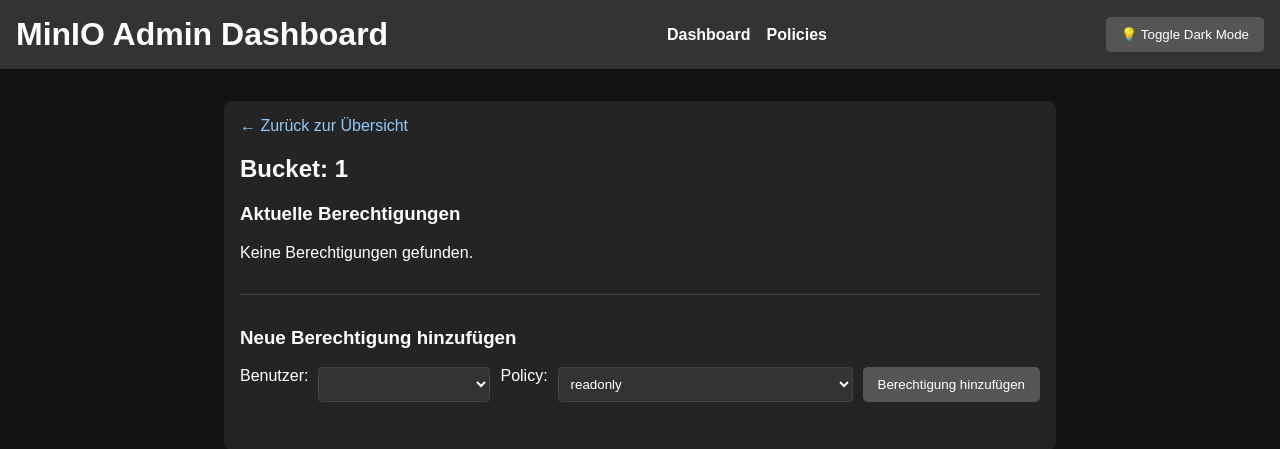
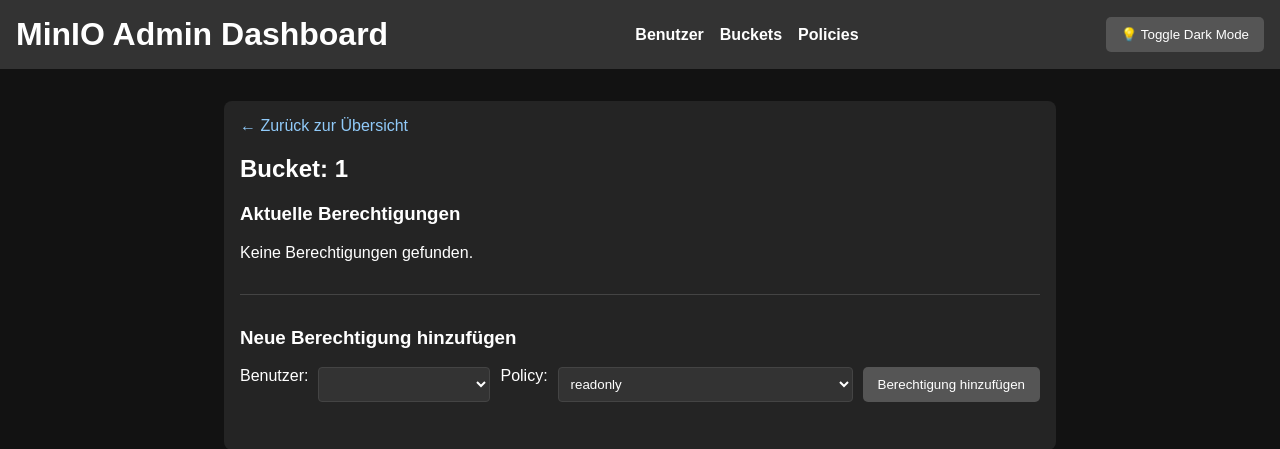
Before and after one commit to wlanboy/minioaccess, a FastAPI app: page /bucket/1 in a window 1280 px wide. Shown: the top 449 px of the page. Run offline with FastAPI, Linux system fonts and the light colour scheme; lists and menus that the app fills with data are empty; parts of the project's set-up code (start-up, migrations or seed data) failed here and were passed over.

Commit message:
nav for users and buckets

```diff
--- a/templates/base.html
+++ b/templates/base.html
@@ -15,7 +15,8 @@
     <header>
         <h1>MinIO Admin Dashboard</h1>
         <nav>
-            <a href="/">Dashboard</a>
+            <a href="/users">Benutzer</a>
+            <a href="/buckets">Buckets</a>
             <a href="/policies">Policies</a>
         </nav>
         <button onclick="toggleDarkMode()">💡 Toggle Dark Mode</button>
```
